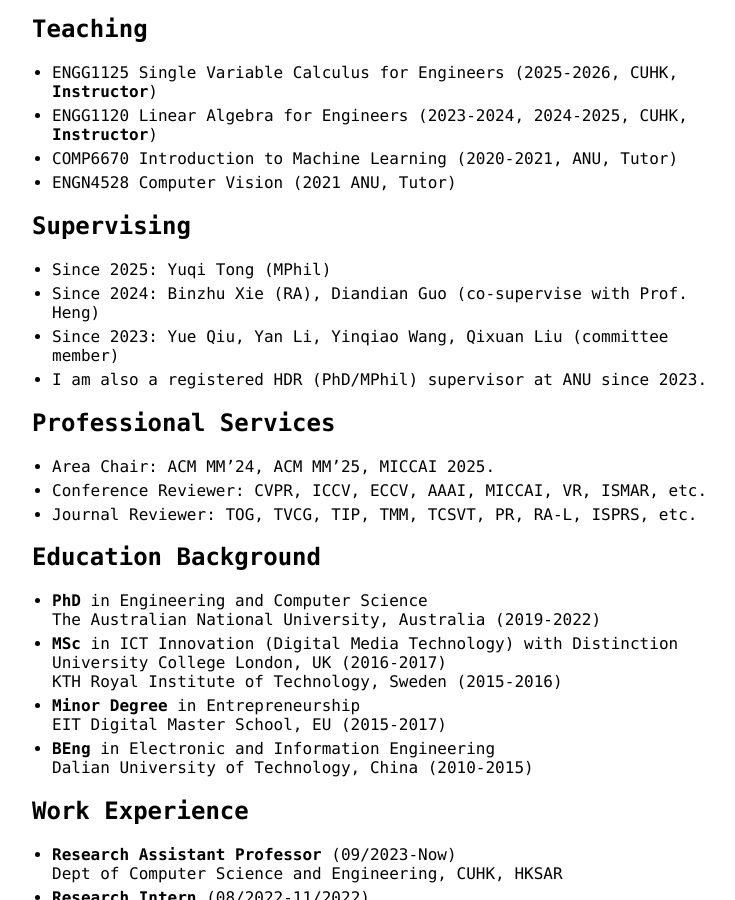
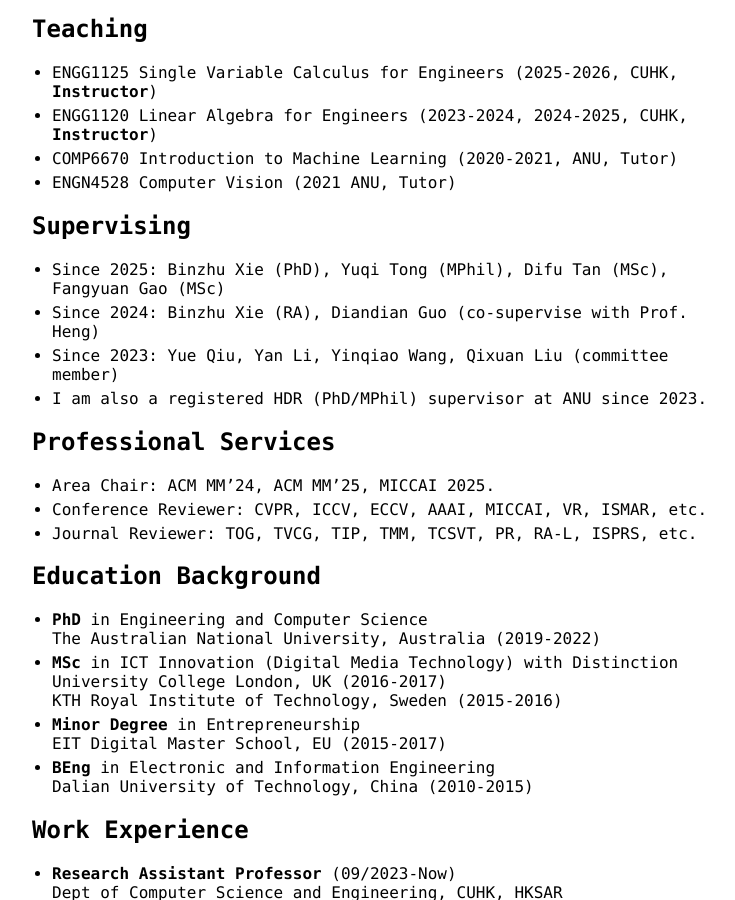
Before and after one commit to ShiQiu0419/ShiQiu0419.github.io, a Jekyll site: the page built from index.md, in a window 1280 px wide and 900 px high, scrolled down 3638 px. Shown: the whole window, without its empty margins (258-993 px from the left). Built offline with Jekyll 4.4.1, drawn with Linux system fonts in a browser that asks for light colours; our own code applies the rules of GitHub Pages for plain Markdown files.

Commit message:
Update index.md

```diff
--- a/index.md
+++ b/index.md
@@ -140,7 +140,7 @@
 * ENGN4528 Computer Vision (2021 ANU, Tutor)
 
 ## Supervising
-* Since 2025: Yuqi Tong (MPhil)
+* Since 2025: Binzhu Xie (PhD), Yuqi Tong (MPhil), Difu Tan (MSc), Fangyuan Gao (MSc)
 * Since 2024: Binzhu Xie (RA), Diandian Guo (co-supervise with Prof. Heng)
 * Since 2023: Yue Qiu, Yan Li, Yinqiao Wang, Qixuan Liu (committee member)
 * I am also a registered HDR (PhD/MPhil) supervisor at ANU since 2023.
```
